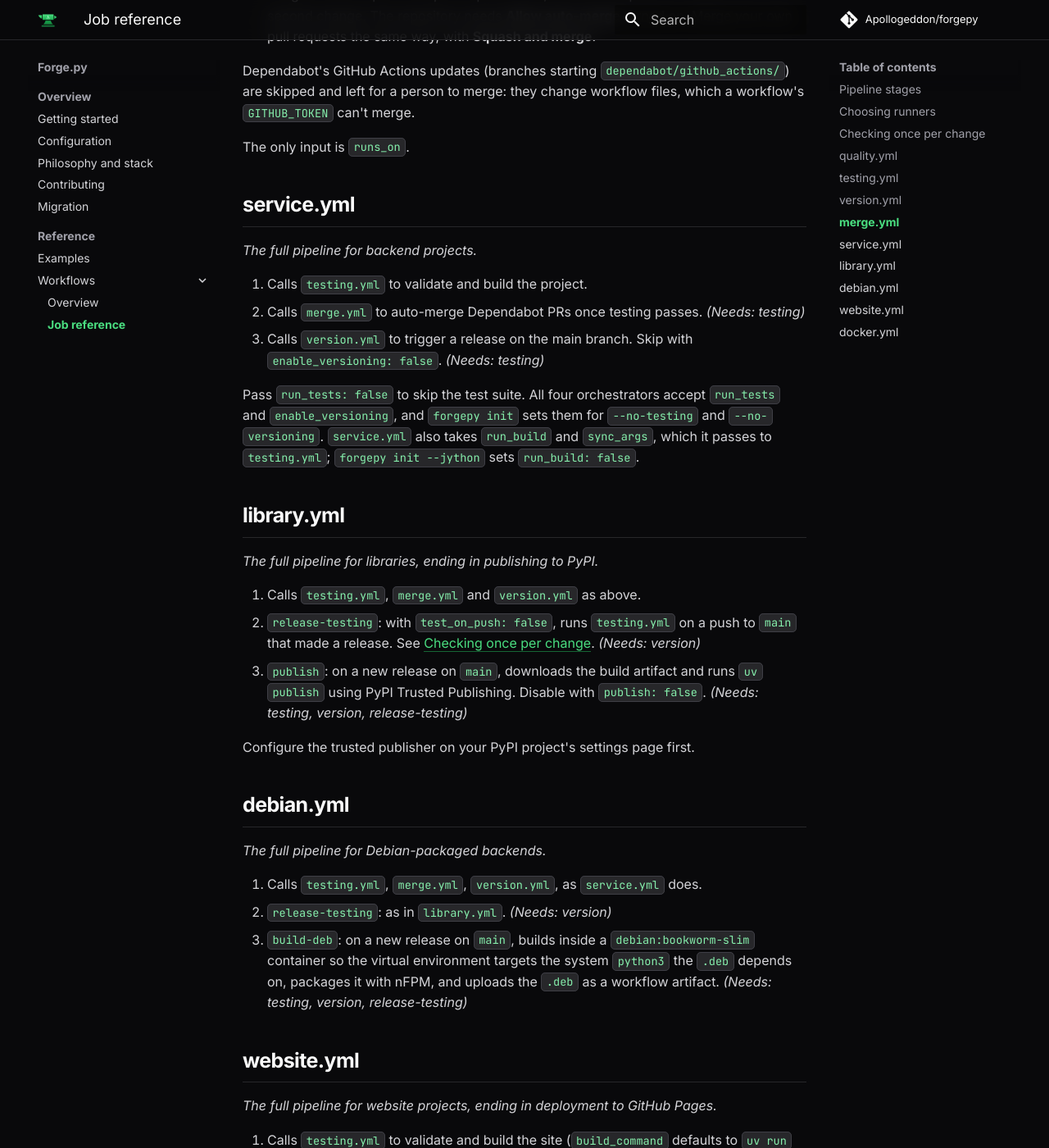
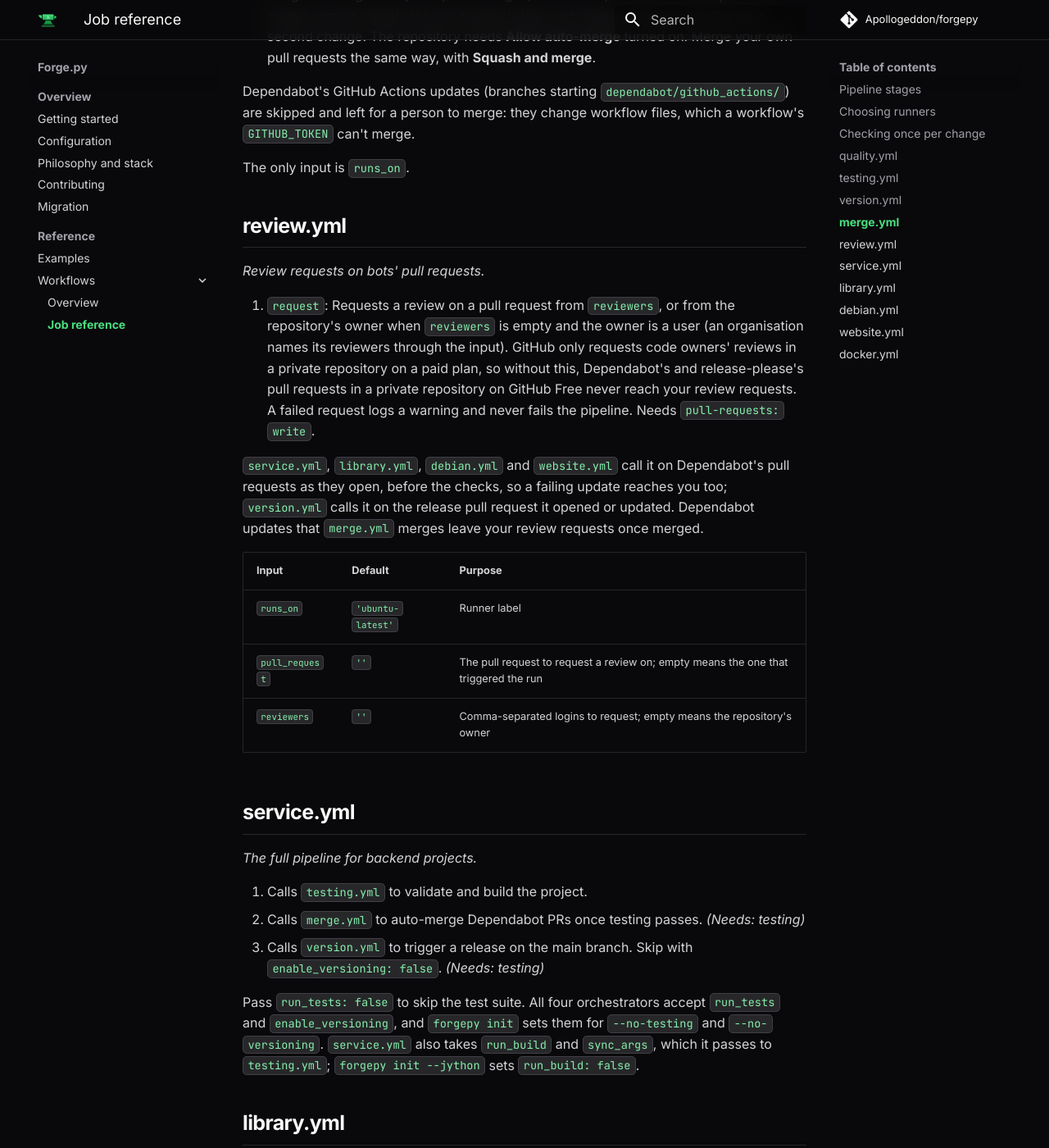
Before and after one commit to Apollogeddon/forgepy, an MkDocs documentation site: the page built from docs/docs/workflows/reference.md, in a window 1280 px wide and 1400 px high, scrolled down 3445 px. Shown: the whole window at 82% size. Built offline with MkDocs 1.6.1 and Material for MkDocs 9.7.7, drawn with Linux system fonts in a browser that asks for light colours; comment, search, counter and statistics services are not loaded; some of the changed text lies outside the part shown.

Commit message:
feat(ci): request a review on Dependabot's and release-please's pull requests

```diff
--- a/docs/docs/workflows/reference.md
+++ b/docs/docs/workflows/reference.md
@@ -15,7 +15,7 @@ Every pipeline follows the same three stages:
 2. **Versioning:** `version.yml` runs release-please on the main branch.
 3. **Delivery:** `library.yml` (PyPI), `debian.yml` (`.deb` package), `website.yml` (GitHub Pages) or `docker.yml` (GHCR) publishes the result.
 
-`merge.yml` auto-merges Dependabot pull requests once testing passes, except GitHub Actions updates.
+`merge.yml` auto-merges Dependabot pull requests once testing passes, except GitHub Actions updates. `review.yml` requests a review on Dependabot's and release-please's pull requests, so they reach your review requests in a private repository too.
 
 `service.yml`, `website.yml` and `debian.yml` expose `version.yml`'s `new_release_published`, `version` and `tag_name` as outputs, which the generated `docker` job uses to decide when to push.
 
@@ -95,6 +95,20 @@ Dependabot's GitHub Actions updates (branches starting `dependabot/github_action
 
 The only input is `runs_on`.
 
+## review.yml
+
+*Review requests on bots' pull requests.*
+
+1. **`request`**: Requests a review on a pull request from `reviewers`, or from the repository's owner when `reviewers` is empty and the owner is a user (an organisation names its reviewers through the input). GitHub only requests code owners' reviews in a private repository on a paid plan, so without this, Dependabot's and release-please's pull requests in a private repository on GitHub Free never reach your review requests. A failed request logs a warning and never fails the pipeline. Needs `pull-requests: write`.
+
+`service.yml`, `library.yml`, `debian.yml` and `website.yml` call it on Dependabot's pull requests as they open, before the checks, so a failing update reaches you too; `version.yml` calls it on the release pull request it opened or updated. Dependabot updates that `merge.yml` merges leave your review requests once merged.
+
+| Input | Default | Purpose |
+| :--- | :--- | :--- |
+| `runs_on` | `'ubuntu-latest'` | Runner label |
+| `pull_request` | `''` | The pull request to request a review on; empty means the one that triggered the run |
+| `reviewers` | `''` | Comma-separated logins to request; empty means the repository's owner |
+
 ## service.yml
 
 *The full pipeline for backend projects.*
```
Also changed, not shown: docs/docs/workflows/overview.md (+2 -0 lines), 7 other files.
